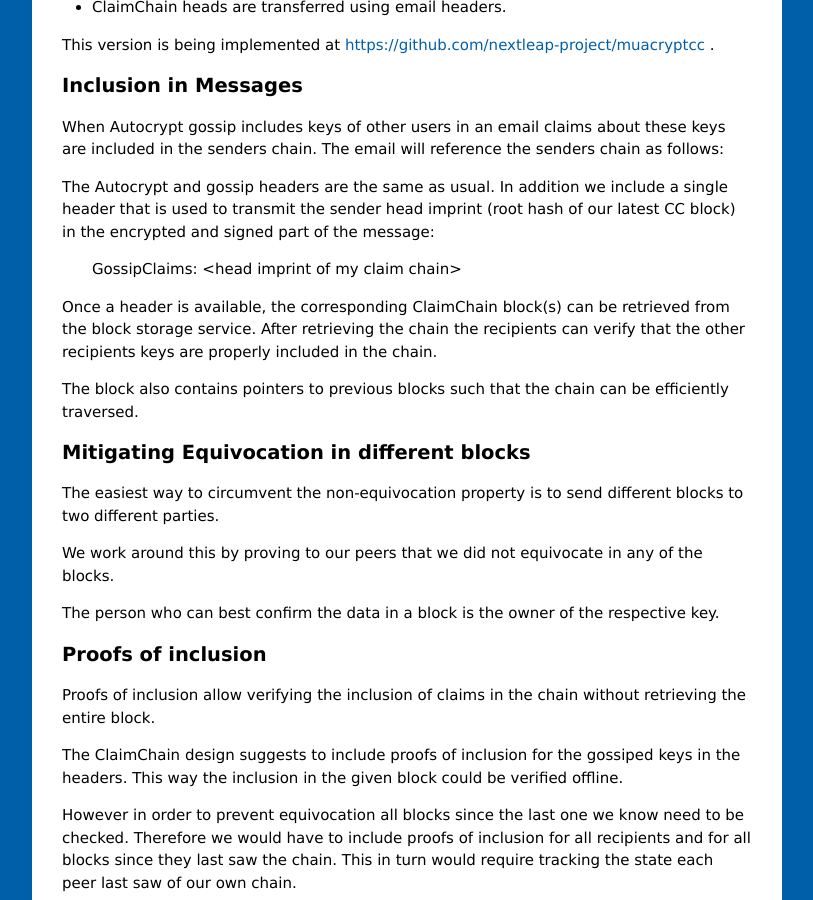
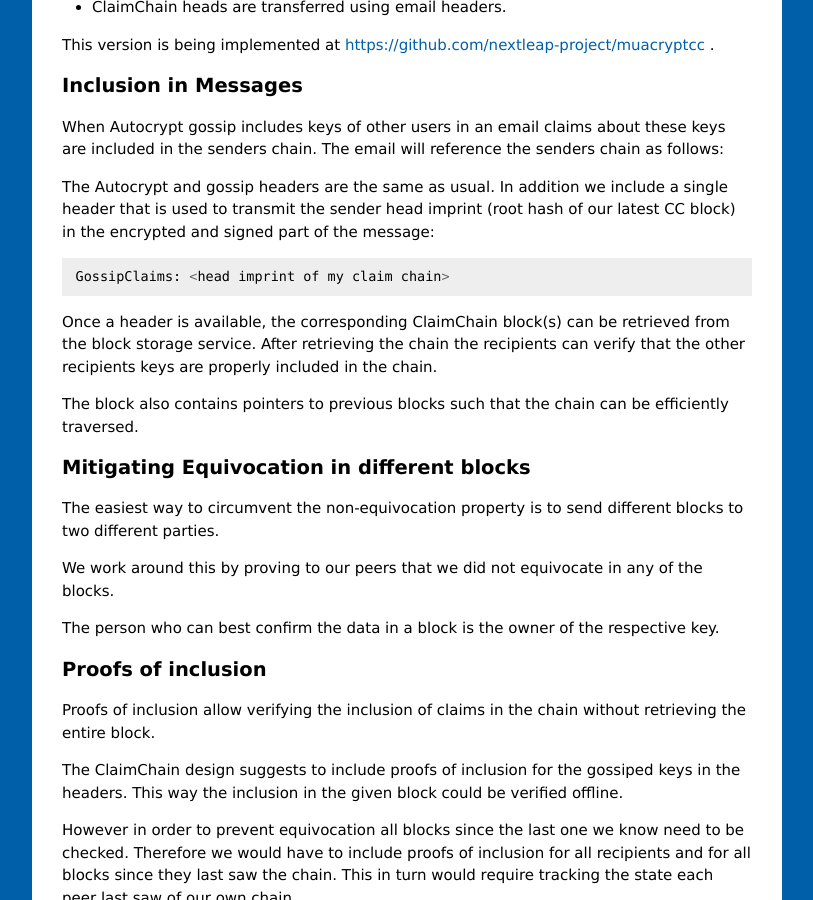
Before and after one commit to nextleap-project/countermitm, a Sphinx documentation site: the page built from source/claimchains.rst, in a window 1280 px wide and 900 px high, scrolled down 2070 px. Shown: the whole window, without its empty margins (358-1171 px from the left). Built offline with Sphinx 7.4.7, drawn with Linux system fonts in a browser that asks for light colours.

Commit message:
fix formatting problem

```diff
--- a/source/claimchains.rst
+++ b/source/claimchains.rst
@@ -156,7 +156,7 @@ The Autocrypt and gossip headers are the same as usual.
 In addition we include a single header
 that is used to transmit
 the sender head imprint (root hash of our latest CC block)
-in the encrypted and signed part of the message:
+in the encrypted and signed part of the message::
 
    GossipClaims: <head imprint of my claim chain>
 
```
